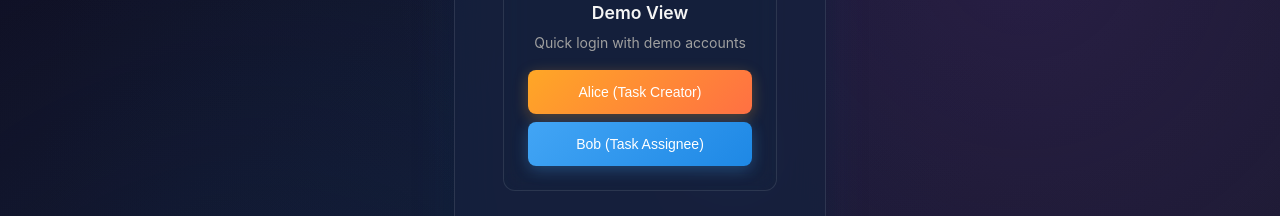
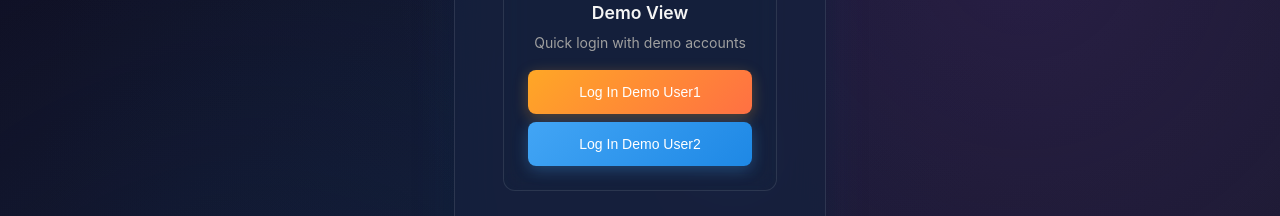
Before and after one commit to azad52786/collaborative-to-do-board-application, a React (Vite) app: page /auth in a window 1280 px wide. Shown: the part 233-449 px from the top of the page. Built offline with nearby package versions, Linux system fonts and the light colour scheme.

Commit message:
Add demo user login buttons to AuthPage
- Add quick login buttons for Task Creator and Task Assignee roles
- Include demo credentials for easy testing
- Enhance user experience with one-click login options

```diff
--- a/src/components/AuthPage.jsx
+++ b/src/components/AuthPage.jsx
@@ -299,7 +299,7 @@ const AuthPage = ({ addToast }) => {
 									}
 									disabled={loading}
 								>
-									Alice (Task Creator)
+									Log In Demo User1
 								</motion.button>
 								<motion.button
 									type="button"
@@ -311,7 +311,7 @@ const AuthPage = ({ addToast }) => {
 									}
 									disabled={loading}
 								>
-									Bob (Task Assignee)
+									Log In Demo User2
 								</motion.button>
 							</div>
 						</motion.div>
```
